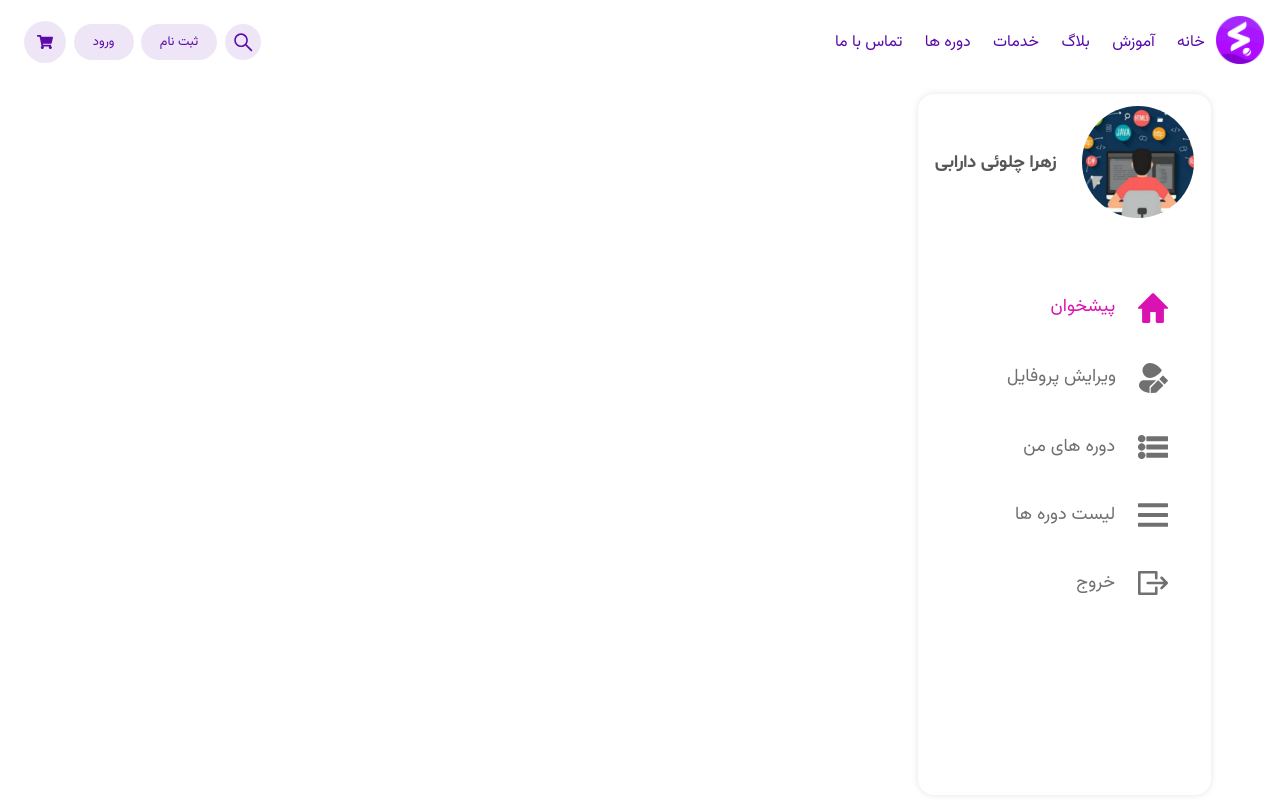
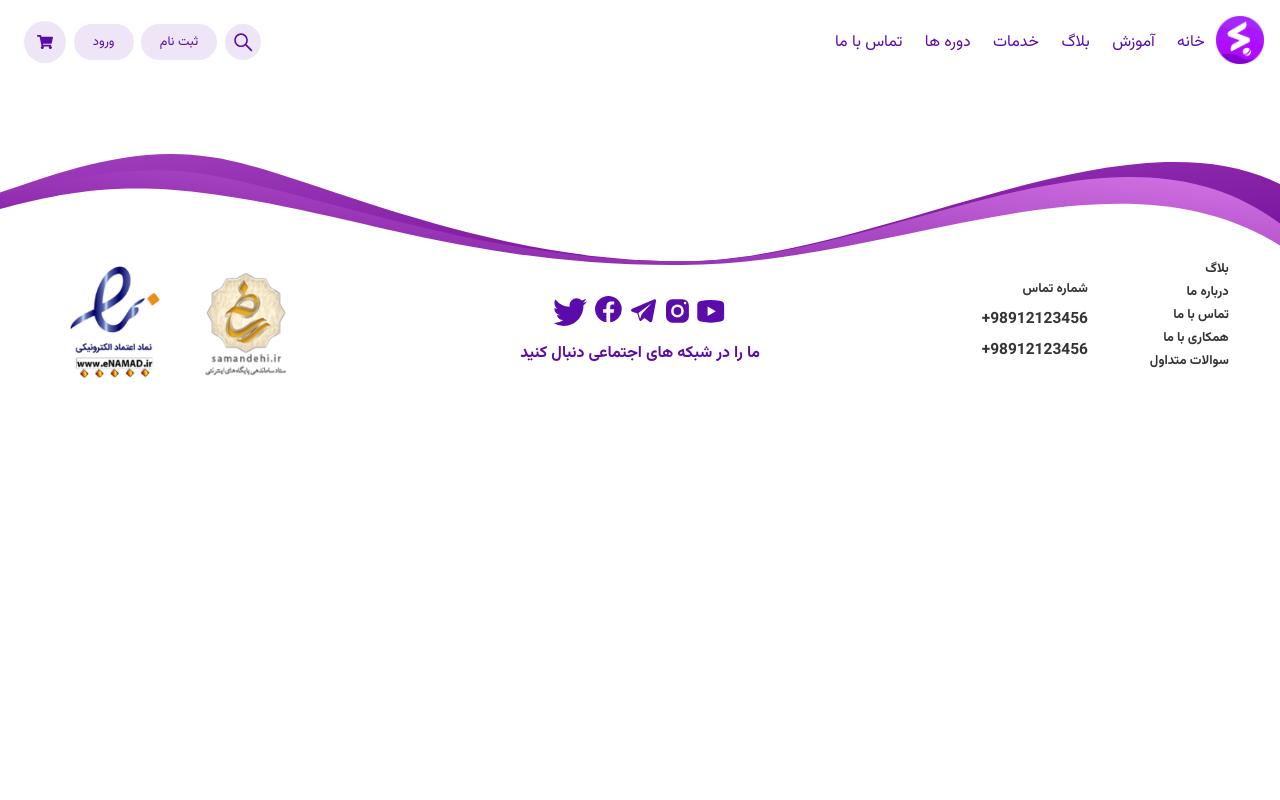
Before and after one commit to alimooo1/Sadrun_Project, a React (Vite) app in the folder sadrun-project/: page / in a window 1280 px wide. Shown: the top 800 px of the page. Built offline with nearby package versions, Linux system fonts and the light colour scheme.

Commit message:
Cleaning App.jsx

```diff
--- a/sadrun-project/src/App.jsx
+++ b/sadrun-project/src/App.jsx
@@ -1,12 +1,7 @@
 import React from "react";
-import Dashboard from "./components/Dashboard/Dashboard";
 
 function App() {
-  return (
-    <div className="App">
-      <Dashboard />
-    </div>
-  );
+  return <div className="App"></div>;
 }
 
 export default App;
```
Also changed, not shown: sadrun-project/src/components/img/profile.svg (deleted).
